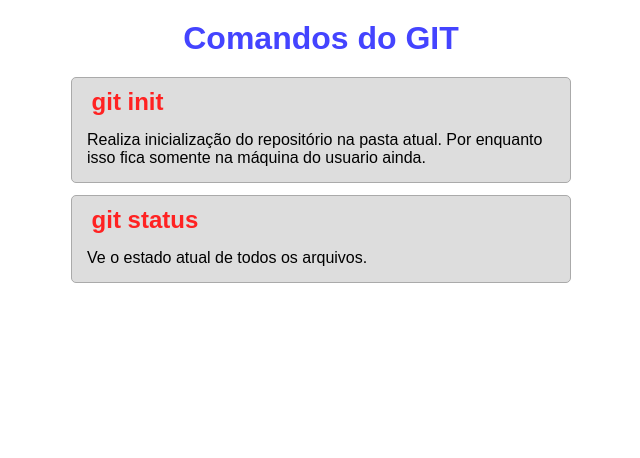
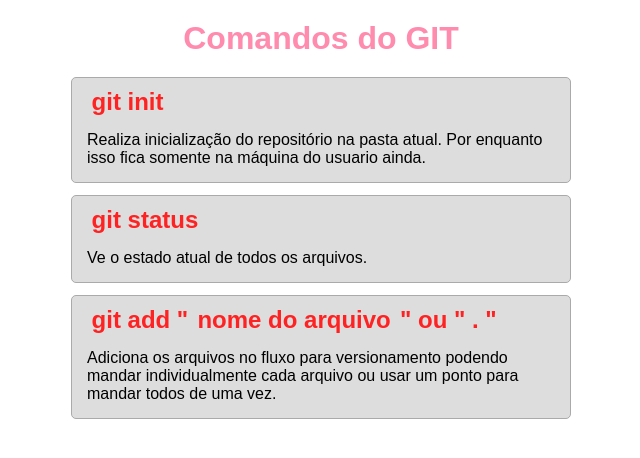
Before and after one commit to MarcosLage/AprendendoGit, a plain HTML site: page index.html in a window 1280 px wide. Shown: the whole page, without its empty margins (319-959 px from the left). Drawn offline with Linux system fonts and the light colour scheme.

Commit message:
Mudança de cores

```diff
--- a/index.html
+++ b/index.html
@@ -25,6 +25,13 @@
             <p>Ve o estado atual de todos os arquivos.</p>
         </div>
 
+        <div class="model">
+            <h2>git add "<span>nome do arquivo</span>" ou " . "</h2>
+            <p>Adiciona os arquivos no fluxo para versionamento podendo mandar individualmente
+                cada arquivo ou usar um ponto para mandar todos de uma vez.
+            </p>
+        </div>
+
 
 
 
--- a/styles.css
+++ b/styles.css
@@ -6,11 +6,13 @@
 body{
     font-family: Arial, Helvetica, sans-serif;
 }
+
 h1{
     text-align: center;
     margin: 20px 0px;
-    color: #44F;
+    color: rgb(255, 139, 174);
 }
+
 .model{
     max-width: 500px;
     height: auto;
@@ -19,11 +21,19 @@ h1{
     padding: 10px;
     margin-bottom: 12px;
     border-radius: 5px;
+
 }
+
+.model:hover{
+    background: rgb(255,139,174);
+    transition: 1s;
+}
+
 .model h2{
     padding-bottom: 10px;
     color: #F22;
 }
+
 .model p{
     padding: 5px;
     flex-wrap: wrap;
```
